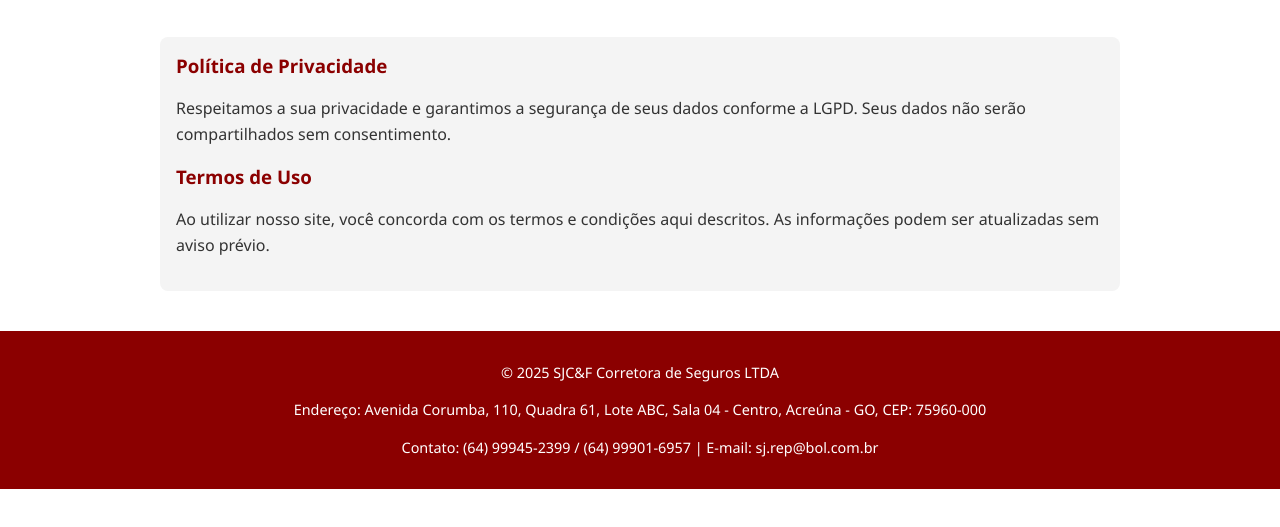
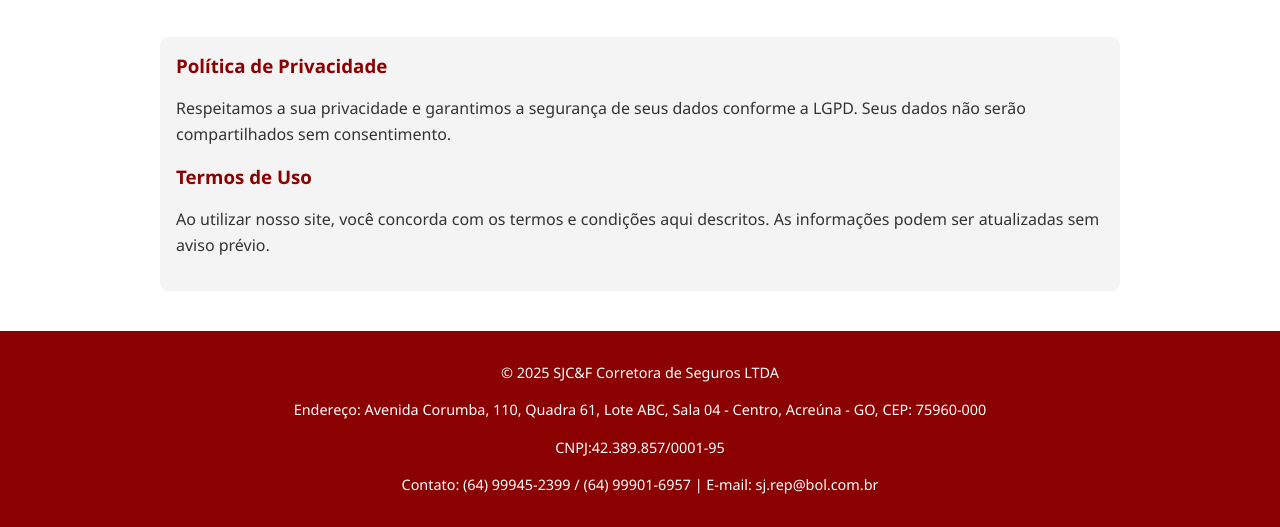
Before and after one commit to gringox0708/Sjc-F-Corretora-de-Seguros-LTDA, a plain HTML site: page index.html in a window 1280 px wide. Shown: the part 1983-2510 px from the top of the page. Before the commit the page ends 2472 px from the top, so only its background shows below. Drawn offline with Linux system fonts and the light colour scheme.

Commit message:
Update index.html

```diff
--- a/index.html
+++ b/index.html
@@ -159,6 +159,7 @@
   <footer>
     <p>&copy; 2025 SJC&F Corretora de Seguros LTDA</p>
     <p>Endereço: Avenida Corumba, 110, Quadra 61, Lote ABC, Sala 04 - Centro, Acreúna - GO, CEP: 75960-000</p>
+    <p>CNPJ:42.389.857/0001-95</p>
     <p>Contato: (64) 99945-2399 / (64) 99901-6957 | E-mail: sj.rep@bol.com.br</p>
   </footer>
 </body>
```
